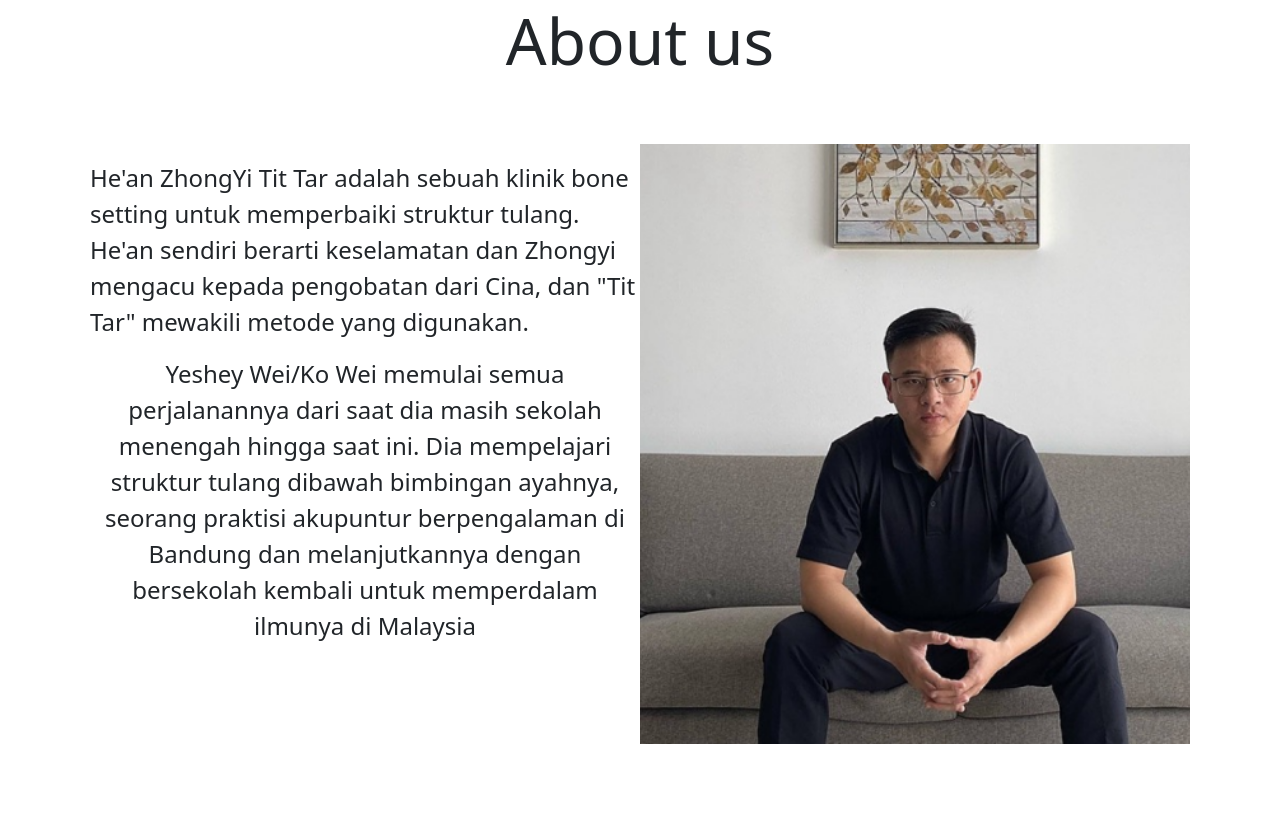
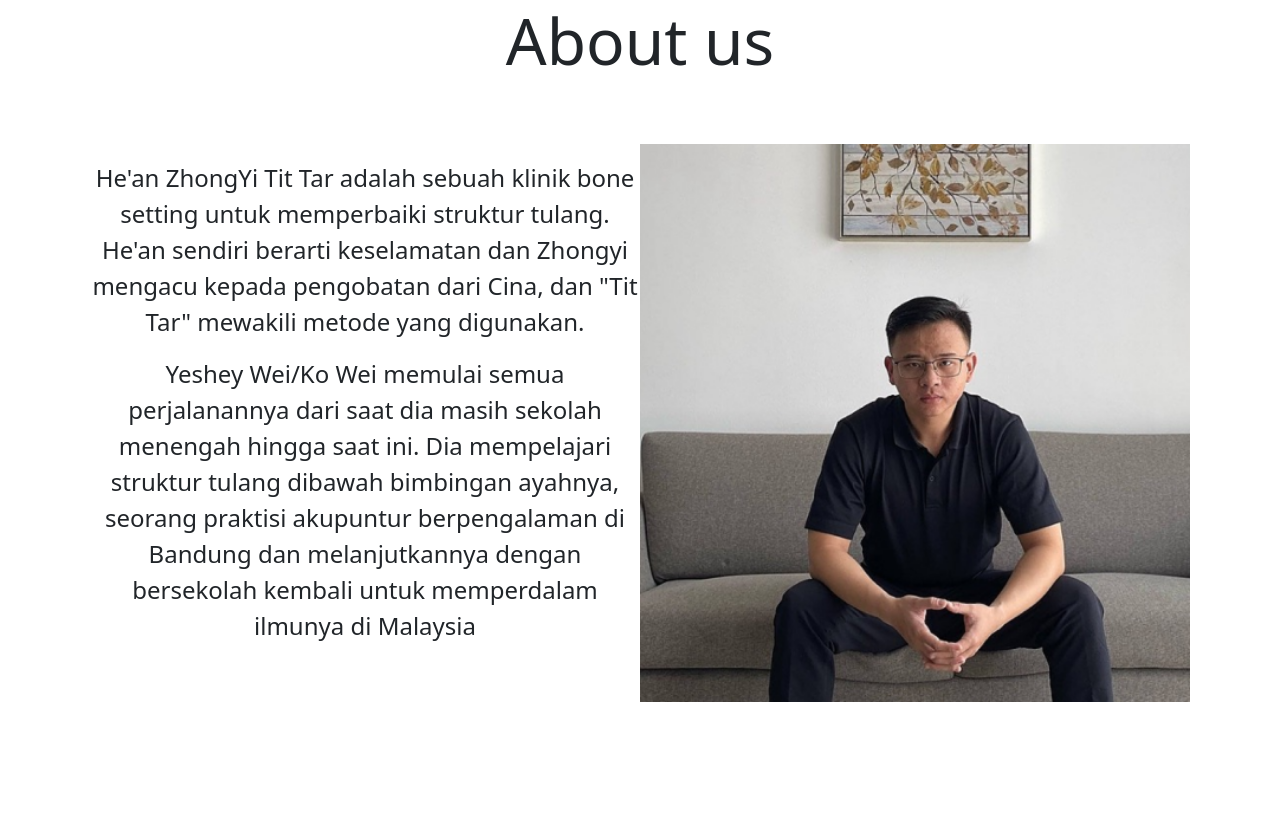
Before and after one commit to Riukennn/Mangkretek-Tanstherapycentre, a plain HTML site: page index.html in a window 1280 px wide. Shown: the part 825-1640 px from the top of the page. Drawn offline with nearby package versions, Linux system fonts and the light colour scheme.

Commit message:
Update index.html

```diff
--- a/index.html
+++ b/index.html
@@ -92,12 +92,12 @@
         <div class="clearfix pt-5">
           <img
             src="pp.png"
-            class="col-md-6 float-md-end mb-3 crop-img"
-            width="500"
-            height="600"
-          />
+            class="col-md-6 float-md-end mb-3"
+            width="300"
+        />
+
           <p>
-            <p class="fs-4 text-start">He'an ZhongYi Tit Tar adalah sebuah klinik bone setting untuk memperbaiki struktur tulang. He'an sendiri berarti keselamatan dan Zhongyi mengacu kepada pengobatan dari Cina, dan "Tit Tar" mewakili metode yang digunakan.</p>
+            <p class="fs-4">He'an ZhongYi Tit Tar adalah sebuah klinik bone setting untuk memperbaiki struktur tulang. He'an sendiri berarti keselamatan dan Zhongyi mengacu kepada pengobatan dari Cina, dan "Tit Tar" mewakili metode yang digunakan.</p>
           </p>
         </p>
       </p>
@@ -187,7 +187,7 @@
               <p id="answer-text">Pilih salah satu pertanyaan di sebelah kiri untuk melihat jawabannya.</p>
           </div>
           <div class="faq-label">
-              <p>F.A.Q</p>
+              <p></p>
           </div>
       </div>
       <script src="script.js"></script>
```
